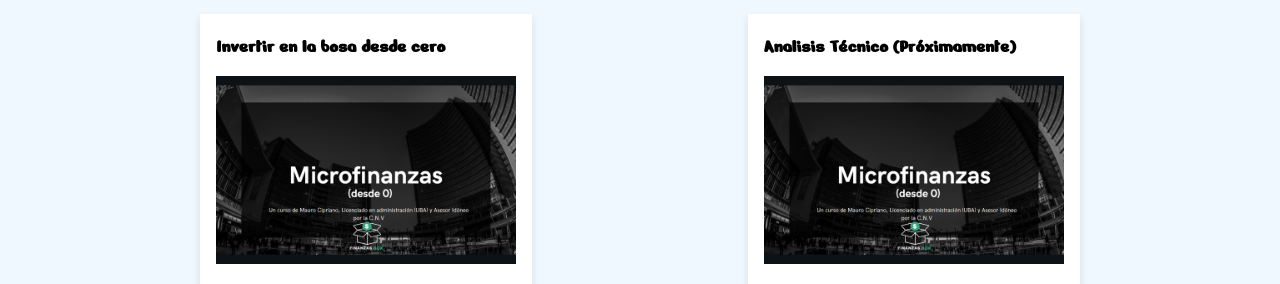
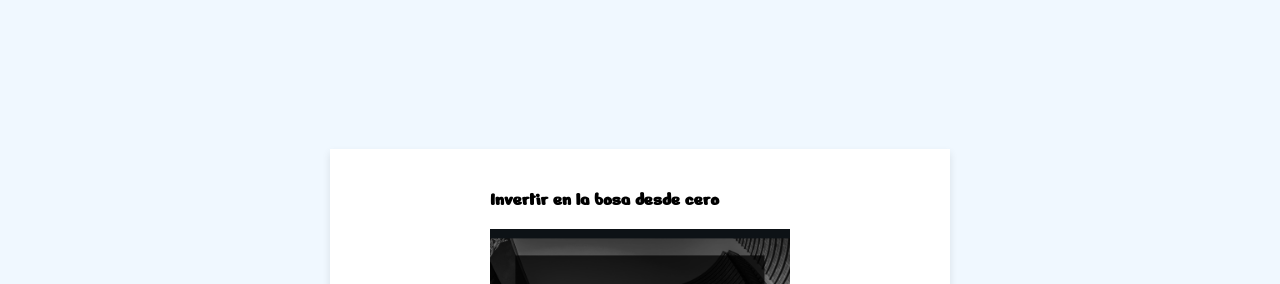
Before and after one commit to maurocipriano19/finanzasbox.github.io, a plain HTML site: page index.html in a window 1280 px wide. Shown: the part 82-366 px from the top of the page. Drawn offline with Linux system fonts and the light colour scheme.

Commit message:
Update styles.css

```diff
--- a/styles.css
+++ b/styles.css
@@ -43,8 +43,8 @@ button {
 }
 
 .product-container {
-    margin: 15px;
-    padding: 2px 16px;
+    margin: 150px;
+    padding: 20px 160px;
     position: relative;
     box-shadow: 0 4px 8px 0 rgba(0,0,0,0.1);
     background-color: white;
```
